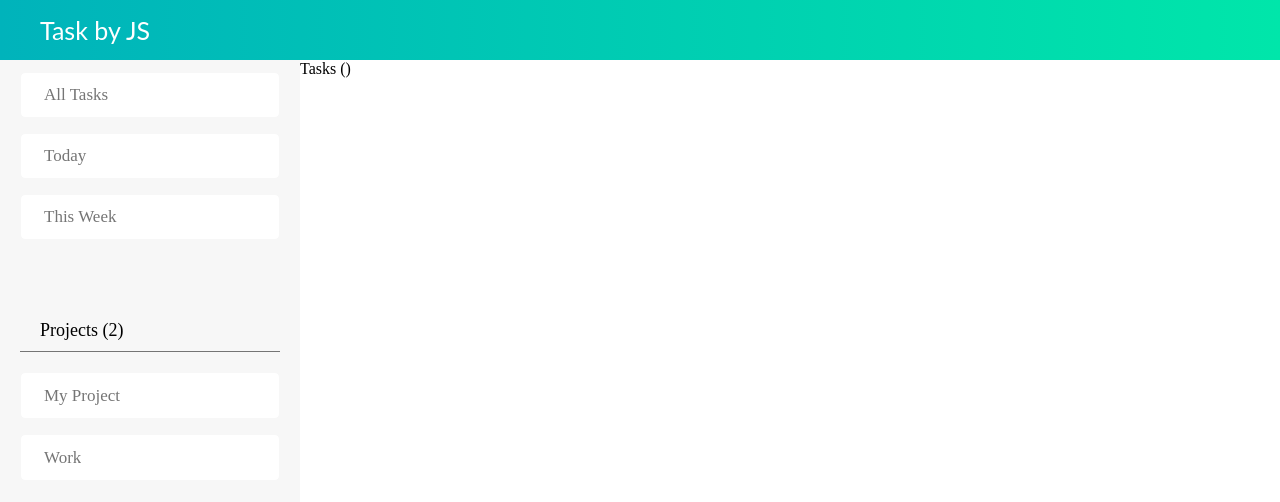
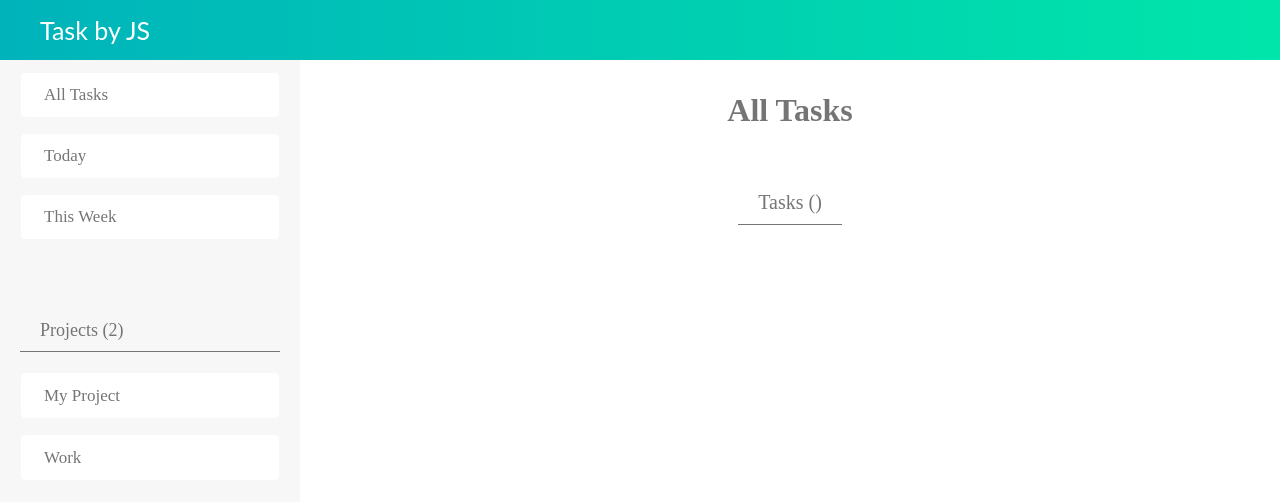
Before and after one commit to JSammy23/task, a website built with webpack: page src/template.html in a window 1280 px wide. Built offline with nearby package versions, Linux system fonts and the light colour scheme.

Commit message:
Framing & Styling

```diff
--- a/src/styles.css
+++ b/src/styles.css
@@ -43,13 +43,21 @@ body {
   color: var(--white);
 }
 
+/* General Styles */
+.hide {
+  display: none;
+}
+.task-done {
+  text-decoration: line-through;
+}
+
 /* Nav Bar */
 #sidebar-menu {
-    /* border: 2px solid blue; */
   grid-column: 1;
-    height: 100%;
+  height: 100vh;
   background-color: var(--light-grey);
   padding: 12px 20px;
+  color: var(--dark-grey);
 }
 
 #sidebar-menu p {
@@ -109,12 +117,36 @@ body {
   justify-content: space-between;
 }
 
+a {
+  text-decoration: none;
+}
+
+/* Main body */
 #mainBody {
+  display: flex;
+  align-items: center;
+  flex-direction: column;
   background-color: var(--white);
   grid-column: 2;
   grid-row: 2;
+  color: var(--dark-grey);
 }
 
-a {
-    text-decoration: none;
+.main-title-div {
+  margin-bottom: 2rem;
+  margin-top: 2rem;
 }
+
+.tasks-div {
+  max-width: 1000px;
+  padding: 20px;
+}
+
+.tasks-title-div {
+  display: flex;
+  justify-content: space-between;
+  align-items: center;
+  padding: 10px 20px;
+  font-size: 20px;
+  border-bottom: 1px solid var(--dark-grey);
+}
--- a/src/template.html
+++ b/src/template.html
@@ -22,13 +22,13 @@
 
             <div class="menu-links">
                 <a href="#" class="link menu-link select" data-link-index="0" data-title="all">
-                    <p class="menu-link select">All Tasks</p>
+                    <p class="menu-link-text select">All Tasks</p>
                 </a>
                 <a href="#" class="link menu-link select" data-link-index="1" data-title="today">
-                    <p class="menu-link select">Today</p>
+                    <p class="menu-link-text select">Today</p>
                 </a>
                 <a href="#" class="link menu-link select" data-link-index="2" data-title="week">
-                     <p class="menu-link select">This Week</p>
+                     <p class="menu-link-text select">This Week</p>
                 </a>
             </div>
 
@@ -52,7 +52,7 @@
 
             <!-- Title -->
             <div class="main-title-div">
-                <h1 class="main-title-text"></h1>
+                <h1 class="main-title-text">All Tasks</h1>
             </div>
 
             <!-- Tasks -->
@@ -61,7 +61,7 @@
                 <!-- Tasks Title -->
                 <div class="tasks-title-div">
                     <div class="tasks-title">
-                        <p>Tasks (<span class="tasks-count"></span>)</p>
+                        <p>Tasks (<span class="task-count"></span>)</p>
                     </div>
                 </div>
 
@@ -75,7 +75,14 @@
         </main>
 
         <!-- Modal -->
-
+        <div id="modal">
+            <div class="modal-card">
+                <div class="modal-header">
+                    <h2 class="modal-main-title"></h2>
+                </div>
+                <div class="modal-content"></div>
+            </div>
+        </div>
     </div>
 </body>
 </html>
```
Lines whose indentation alone changed are shown as unchanged.
